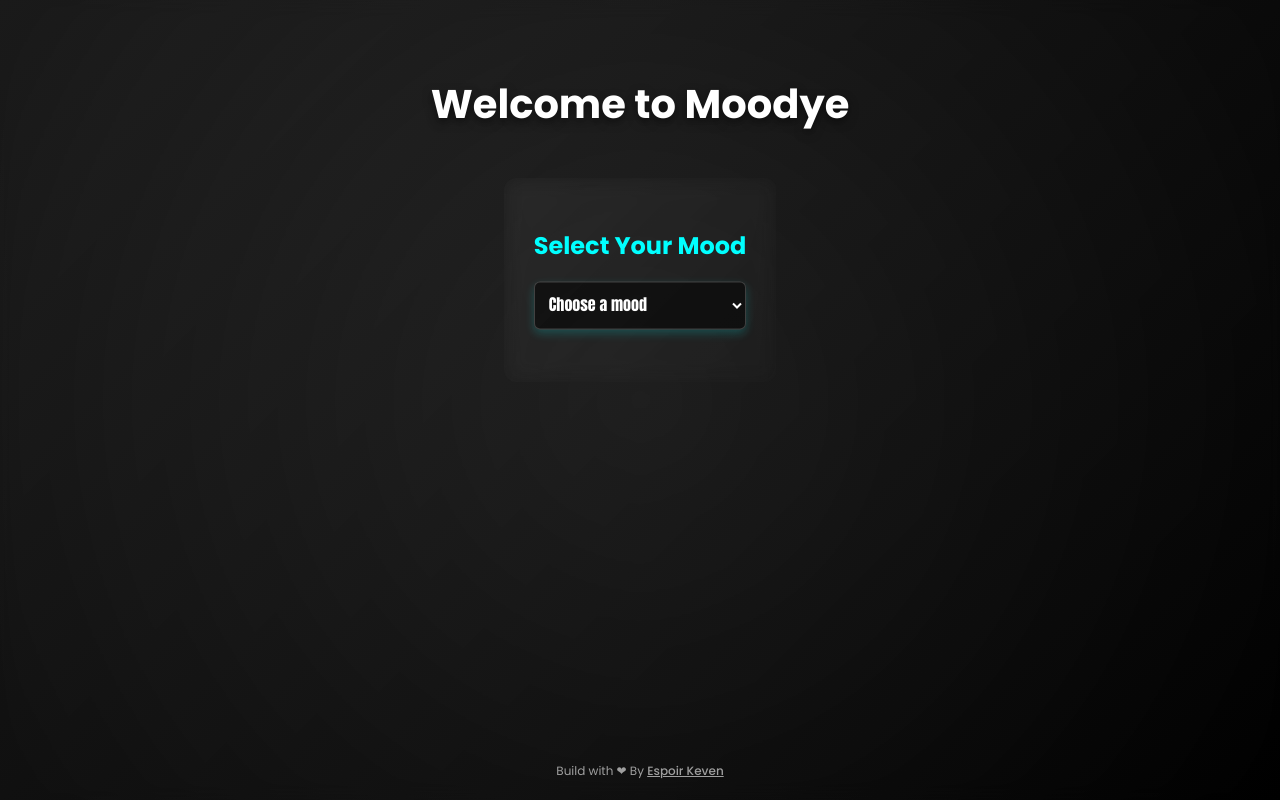
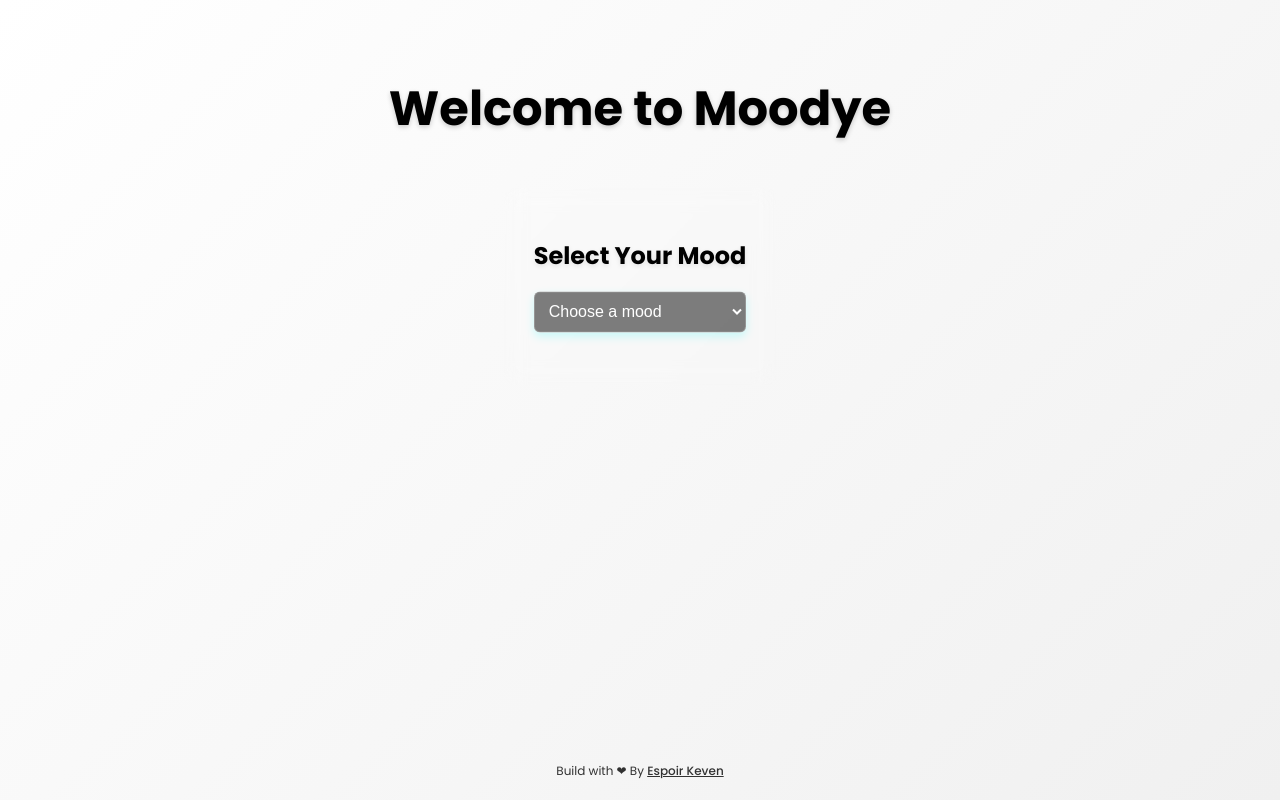
Before and after one commit to EspoirGit/moodye, a React (Vite) app: page / in a window 1280 px wide. Built offline with nearby package versions, Linux system fonts and the light colour scheme.

Commit message:
front homepage mise à jour de l'UI

```diff
--- a/index.html
+++ b/index.html
@@ -2,9 +2,33 @@
 <html lang="en">
   <head>
     <meta charset="UTF-8" />
-    <link rel="icon" type="image/svg+xml" href="/vite.svg" />
+    <link rel="icon" type="image" href="/Moodye.png" />
+    <meta name="description" content="Moodye - Ton humeur. Ta musique." />
+    <meta name="keywords" content="musique, humeur, mood, playlist, app" />
+    <meta name="author" content="Espoir Keven" />
+
+    <!-- Open Graph (pour les partages sur réseaux sociaux) -->
+    <meta property="og:title" content="Moodye" />
+    <meta property="og:description" content="L'app qui match tes humeurs avec les bonnes musiques." />
+    <meta property="og:image" content="/logo.png" />
+    <meta property="og:url" content="https://moodye.vercel.app/" />
+    <meta property="og:type" content="website" />
+
     <meta name="viewport" content="width=device-width, initial-scale=1.0" />
-    <link href="https://fonts.googleapis.com/css2?family=Anton&display=swap" rel="stylesheet">
+    <link href="https://fonts.googleapis.com/css2?family=Poppins:wght@400;600&display=swap" rel="stylesheet">
+    <style>
+      body {
+        margin: 0;
+        font-family: 'Poppins', sans-serif;
+        background: linear-gradient(135deg, #6a11cb, #2575fc); /* Violet to blue gradient */
+        color: #ffffff;
+        display: flex;
+        flex-direction: column;
+        align-items: center;
+        justify-content: center;
+        min-height: 100vh;
+      }
+    </style>
     <title>Moodye</title>
   </head>
   <body>
--- a/src/components/MoodSelector.jsx
+++ b/src/components/MoodSelector.jsx
@@ -51,9 +51,10 @@ const MoodSelector = ({ moods, onMoodSelect }) => {
           style={{
             marginBottom: '20px',
             fontSize: '24px',
-            textTransform: '',
-            letterSpacing: '',
-            color: '#00ffff',
+            textTransform: '', // Added uppercase for emphasis
+            letterSpacing: '0px', // Added letter spacing for readability
+            color: '#000000', // Black text for contrast with white background
+            textShadow: '0 2px 5px rgba(0, 0, 0, 0.1)', // Subtle shadow for better visibility
           }}
         >
           {translations[language].title}
--- a/src/pages/HomePage.jsx
+++ b/src/pages/HomePage.jsx
@@ -25,26 +25,27 @@ const HomePage = () => {
     return (
         <div
             style={{
-                background: 'linear-gradient(135deg, rgba(255, 255, 255, 0.1), rgba(0, 0, 0, 0.5))', // Glassmorphism background
-                backdropFilter: 'blur(10px)', // Blur effect
+                background: 'linear-gradient(135deg, #ffffff, #f0f0f0)', // White gradient background
+                backdropFilter: 'blur(10px)',
                 minHeight: '100vh',
                 minWidth: '100vw',
                 fontFamily: 'Poppins, Arial, sans-serif',
                 display: 'flex',
                 flexDirection: 'column',
                 alignItems: 'center',
-                justifyContent: 'space-between', // Adjust for footer
+                justifyContent: 'space-between',
             }}
         >
             <div style={{ flex: 1, width: '100%' }}>
                 <h1
                     style={{
                         textAlign: 'center',
-                        color: '#ffffff',
+                        color: '#000000', // Black text for contrast
                         marginBottom: '20px',
                         marginTop: '80px',
                         fontWeight: 'bold',
-                        textShadow: '0 4px 10px rgba(0, 0, 0, 0.5)', // Subtle text shadow
+                        fontSize: '3rem',
+                        textShadow: '0 2px 5px rgba(0, 0, 0, 0.2)', // Subtle shadow
                     }}
                 >
                     Welcome to Moodye
@@ -58,17 +59,16 @@ const HomePage = () => {
                         style={{
                             padding: '30px 20px',
                             textAlign: 'center',
-                            color: '#ffffff',
+                            color: '#000000', // Black text for contrast
                             borderRadius: '16px',
                             margin: '40px auto',
                             maxWidth: '80vw',
-                            background: 'rgba(255, 255, 255, 0.2)', // Translucent background
-                            backdropFilter: 'blur(15px)', // Glassmorphism blur
-                            boxShadow: '0 8px 32px rgba(0, 0, 0, 0.2)', // Glassmorphism shadow
-                            border: '1px solid rgba(255, 255, 255, 0.2)', // Subtle border
+                            background: 'rgba(255, 255, 255, 0.9)', // White translucent background
+                            backdropFilter: 'blur(15px)',
+                            boxShadow: '0 8px 32px rgba(0, 0, 0, 0.1)', // Softer shadow
+                            border: '1px solid rgba(0, 0, 0, 0.1)', // Subtle border
                         }}
                     >
-
                         <ul
                             style={{
                                 listStyle: 'none',
@@ -85,13 +85,13 @@ const HomePage = () => {
                                         justifyContent: 'space-between',
                                         padding: '12px 16px',
                                         marginBottom: '10px',
-                                        backgroundColor: song.color, // Use the color from the JSON
+                                        backgroundColor: song.color,
                                         borderRadius: '12px',
-                                        border: '1px solid rgba(255, 255, 255, 0.2)', // Subtle border
+                                        border: '1px solid rgba(0, 0, 0, 0.1)', // Subtle border
                                         animation: isAnimating
                                             ? `fadeOut 0.5s ease ${index * 0.2}s forwards`
-                                            : `fadeIn 0.5s ease ${index * 0.2}s forwards`, // Animation with delay
-                                        opacity: 0, // Start hidden
+                                            : `fadeIn 0.5s ease ${index * 0.2}s forwards`,
+                                        opacity: 0,
                                     }}
                                 >
                                     <div
@@ -104,7 +104,7 @@ const HomePage = () => {
                                         <div
                                             style={{
                                                 fontSize: '20px',
-                                                color: '#ffffff',
+                                                color: '#000000', // Black icon for contrast
                                             }}
                                         >
                                             🎵
@@ -115,7 +115,7 @@ const HomePage = () => {
                                                     margin: 0,
                                                     fontSize: '15px',
                                                     fontWeight: 'bold',
-                                                    color: '#ffffff',
+                                                    color: '#000000', // Black text for contrast
                                                 }}
                                             >
                                                 {song.title}
@@ -124,7 +124,7 @@ const HomePage = () => {
                                                 style={{
                                                     margin: 0,
                                                     fontSize: '13px',
-                                                    color: '#ffffff',
+                                                    color: '#000000', // Black text for contrast
                                                 }}
                                             >
                                                 {song.artist}
@@ -138,8 +138,8 @@ const HomePage = () => {
                                         style={{
                                             padding: '6px 12px',
                                             fontSize: '13px',
-                                            color: '#ffffff',
-                                            backgroundColor: 'rgba(0, 0, 0, 0.8)', // Translucent button
+                                            color: '#ffffff', // White text for button
+                                            backgroundColor: '#000000', // Black button
                                             borderRadius: '4px',
                                             textDecoration: 'none',
                                             fontWeight: '600',
@@ -151,7 +151,7 @@ const HomePage = () => {
                                             e.target.style.color = '#000000';
                                         }}
                                         onMouseOut={(e) => {
-                                            e.target.style.backgroundColor = 'rgba(0, 0, 0, 0.8)';
+                                            e.target.style.backgroundColor = '#000000';
                                             e.target.style.color = '#ffffff';
                                         }}
                                     >
@@ -168,12 +168,12 @@ const HomePage = () => {
                     marginTop: '20px',
                     marginBottom: '20px',
                     textAlign: 'center',
-                    color: '#ffffff',
+                    color: '#000000', // Black text for footer
                     fontSize: '12px',
-                    opacity: 0.6,
+                    opacity: 0.8,
                 }}
             >
-                Build with ❤ By <a style={{color:'#ffffff', opacity:1, textDecoration: 'underline'}} href="https://web.facebook.com/espoir.keven.2025"> Espoir Keven</a>
+                Build with ❤ By <a style={{color:'#000000', opacity:1, textDecoration: 'underline'}} href="https://web.facebook.com/espoir.keven.2025"> Espoir Keven</a>
             </footer>
         </div>
     );
```
Also changed, not shown: public/Moodye.png (added).
